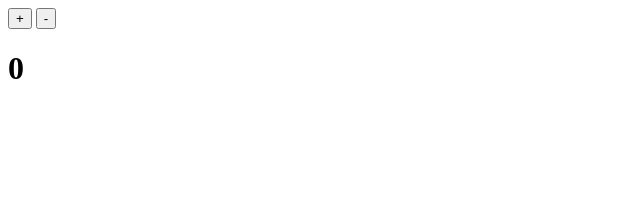
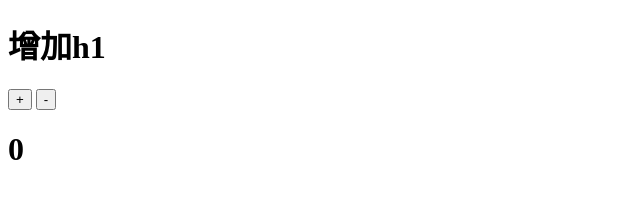
Before and after one commit to jk-ye/vue-demo, a website: page vue-demo/父子3.html in a window 1280 px wide. Shown: the whole page, without its empty margins (0-640 px from the left). Drawn offline with nearby package versions, Linux system fonts and the light colour scheme.

Commit message:
修改h1

```diff
--- a/vue-demo/父子3.html
+++ b/vue-demo/父子3.html
@@ -8,6 +8,7 @@
 
 <div id="app">
 
+    <h1>增加h1</h1>
     <counter :num="count" @incr="add" @desc="reduce"></counter>
 
 
```
